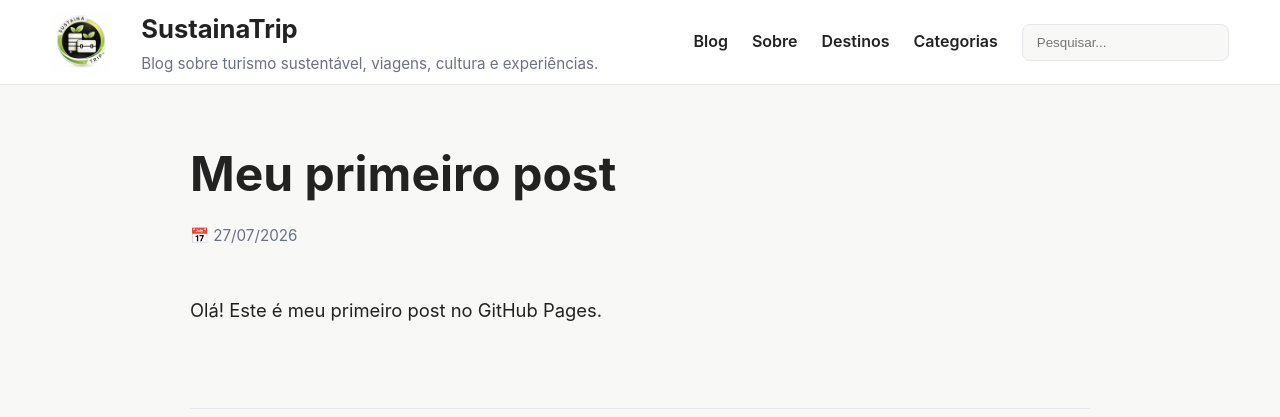
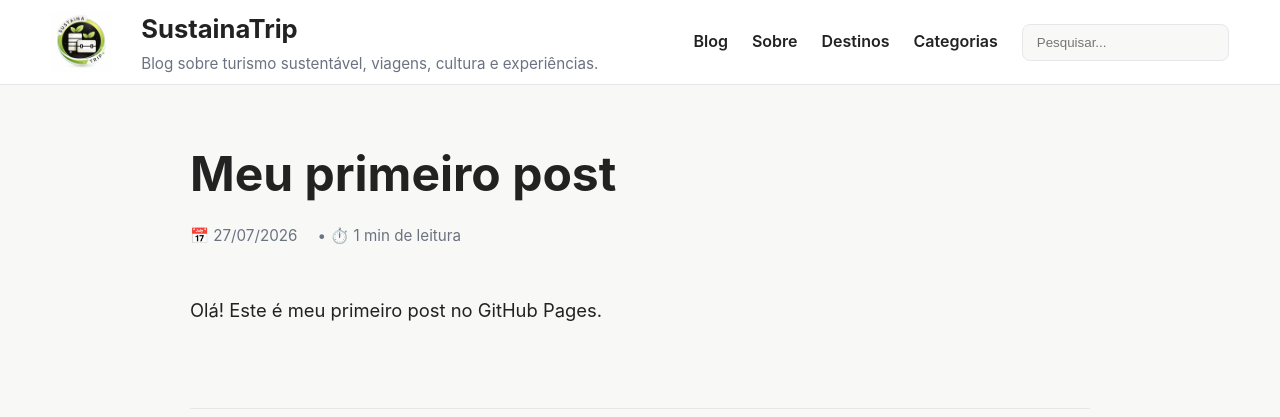
Before and after one commit to sustainatrip/blog, a Jekyll site: the page built from _posts/2026-07-27-primeiro-post.md, in a window 1280 px wide. Shown: the top 417 px of the page. Built offline with Jekyll 4.4.1, drawn with Linux system fonts in a browser that asks for light colours.

Commit message:
Atualizar o post.html

```diff
--- a/_layouts/post.html
+++ b/_layouts/post.html
@@ -1,6 +1,13 @@
 ---
 layout: default
 ---
+
+{% assign words = content | number_of_words %}
+{% assign reading_time = words | divided_by: 200 %}
+
+{% if reading_time < 1 %}
+    {% assign reading_time = 1 %}
+{% endif %}
 
 <article class="post-page">
 
@@ -16,38 +23,34 @@ layout: default
 
     <header class="post-header">
 
-        {% if page.categories.size > 0 %}
+        {% if page.categories and page.categories.size > 0 %}
         <span class="post-category">
-
             {{ page.categories.first }}
-
         </span>
         {% endif %}
 
-        <h1>
-
-            {{ page.title }}
-
-        </h1>
+        <h1>{{ page.title }}</h1>
 
         <div class="post-meta">
 
             <span>
                 📅 {{ page.date | date: "%d/%m/%Y" }}
             </span>
-{% assign words = content | number_of_words %}
-{% assign reading_time = words | divided_by: 200 %}
-{% if reading_time < 1 %}
-    {% assign reading_time = 1 %}
-{% endif %}
 
             {% if page.author %}
             <span>
-
                 • ✍️ {{ page.author }}
-
             </span>
             {% endif %}
+
+            <span>
+                • ⏱️ {{ reading_time }}
+                {% if reading_time == 1 %}
+                    min de leitura
+                {% else %}
+                    min de leitura
+                {% endif %}
+            </span>
 
         </div>
 
@@ -59,21 +62,18 @@ layout: default
 
     </section>
 
-    {% if page.tags.size > 0 %}
+    {% if page.tags and page.tags.size > 0 %}
     <section class="post-tags">
 
         {% for tag in page.tags %}
 
         <span class="tag">
-
             #{{ tag }}
-
         </span>
 
         {% endfor %}
 
     </section>
-
     {% endif %}
 
     <nav class="post-navigation">
```
Lines whose indentation alone changed are shown as unchanged.
